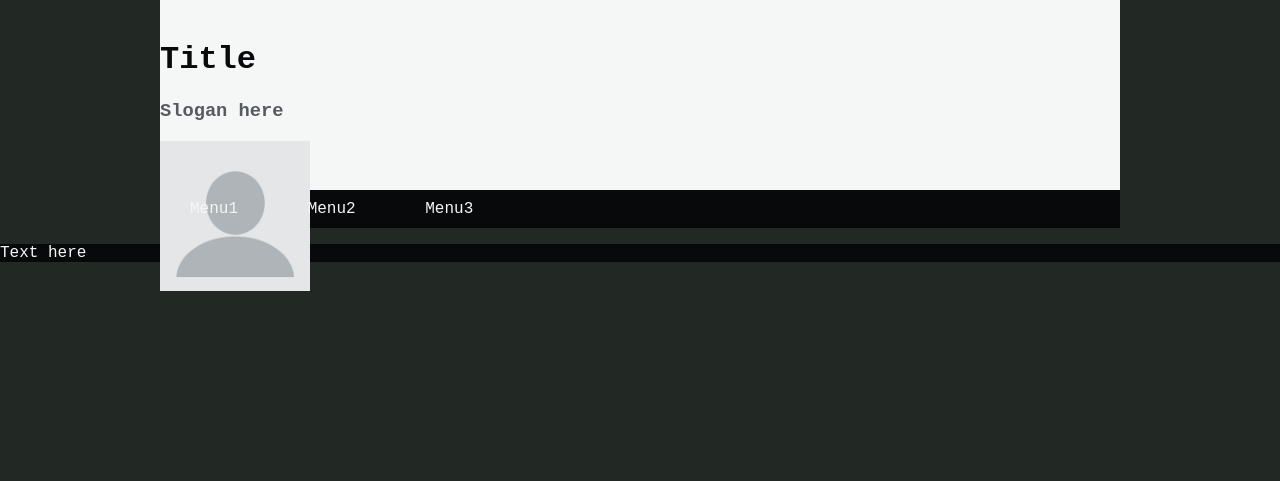
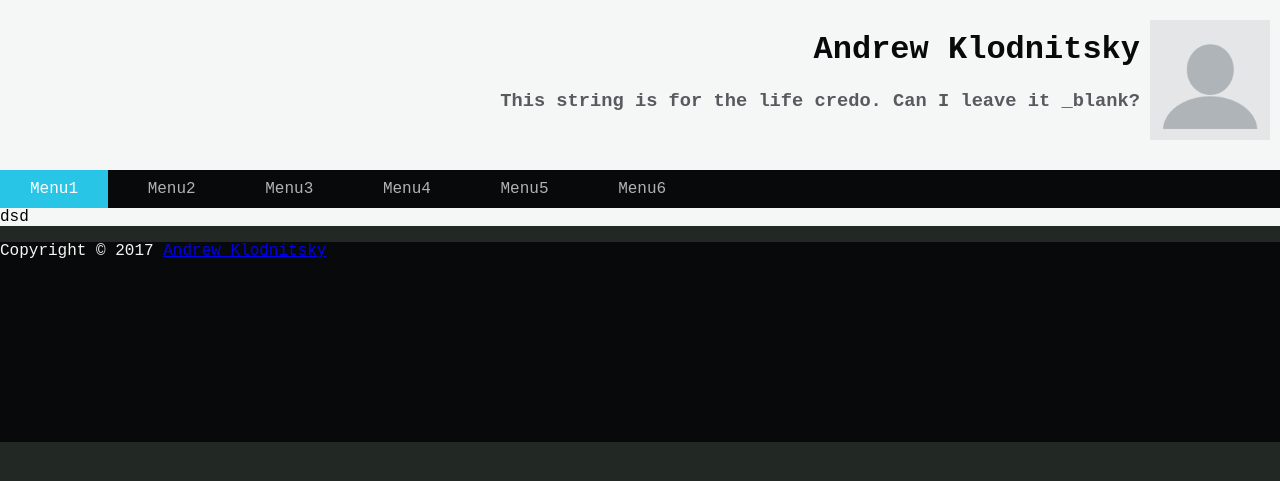
Before and after one commit to klodnitsky/PersonalPage, a PHP site: page / in a window 1280 px wide. Shown: the top 481 px of the page. Run offline with PHP 8.4, Linux system fonts and the light colour scheme.

Commit message:
Homework tree

```diff
--- a/css/style.css
+++ b/css/style.css
@@ -5,24 +5,33 @@ body {
 }
 
 #wrapper {
-    max-width: 960px;
+    max-width: 1440px;
     margin: auto;
 }
 
 
 /* --- HEADER --- */
 header {
+    position: relative;
     background-color: #f4f7f5;
     height: 150px;
-    padding: 20px 0;
+    padding: 10px 0;
 }
 
 header h1 {
     color: #08090a;
+    text-align: right;
 }
 
 header h3 {
     color: #575a5e;
+    text-align: right;
+}
+
+header img {
+    float: right;
+    position: relative;
+    padding: 10px;
 }
 
 /* --- MENU BAR --- */
@@ -42,6 +51,7 @@ nav ul {
 }
 
 nav li {
+    display: inline-block;
     padding: 10px;
 }
 
@@ -49,6 +59,15 @@ nav li {
     display: inline-block;
     padding: 10px 30px;
     margin: 0;
+}
+
+.top-menu li.active {
+    background: #29c5e6;
+    color: #ffffff;
+}
+
+.top-menu a {
+    color: #b2b2b2;
 }
 
 /* --- MAIN CONTENT --- */
@@ -62,4 +81,5 @@ main {
 footer {
     background-color: #08090a;
     color: #f4f7f5;
+    height: 200px;
 }
--- a/index.html
+++ b/index.html
@@ -8,26 +8,30 @@
 <body>
     <div id="wrapper">
         <header>
-            <h1>Title</h1>
-            <h3>Slogan here</h3>
-            <a href="img/profile.png"><img src="img/profile.png" alt="Profile avatar" width="150px" height="150px"></a>
+            <a href="img/profile.png"><img src="img/profile.png" alt="Profile avatar" width="120px" height="120px"></a>
+            <h1>Andrew Klodnitsky</h1>
+            <h3>This string is for the life credo. Can I leave it _blank?</h3>
         </header>
 
         <nav>
             <ul class="top-menu">
-                <li>Menu1</li>
-                <li>Menu2</li>
-                <li>Menu3</li>
+                <li class="active">Menu1</li>
+                <li><a href="#">Menu2</a></li>
+                <li><a href="#">Menu3</a></li>
+                <li><a href="#">Menu4</a></li>
+                <li><a href="#">Menu5</a></li>
+                <li><a href="#">Menu6</a></li>
             </ul>
         </nav>
 
         <main id="content">
+            dsd
+        </main>
 
-        </main>
     </div>
 
     <footer>
-        <p>Text here</p>
+        <p>Copyright &#169; 2017 <a href="mailto:andrew.k2@gmail.com">Andrew Klodnitsky</a></p>
     </footer>
 </body>
 </html>
```
